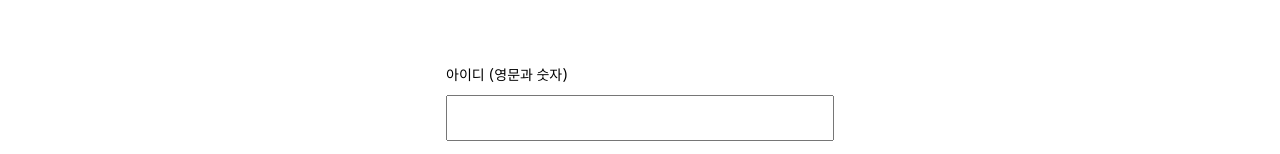
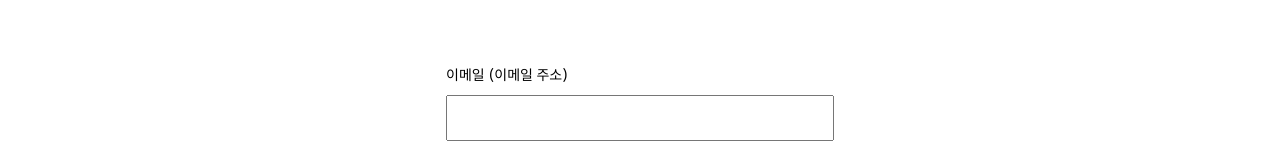
Before and after one commit to kimseonghyoek/tech-tech-talk, a React (Create React App) app in the folder front/: page /login in a window 1280 px wide. Shown: the part 215-369 px from the top of the page. Built offline with nearby package versions, Linux system fonts and the light colour scheme; the HTML template or start-up script is replaced by a standard one.

Commit message:
Update LoginForm component

```diff
--- a/front/src/components/LoginForm.tsx
+++ b/front/src/components/LoginForm.tsx
@@ -174,7 +174,7 @@ function LoginForm(): JSX.Element {
   };
   const checkEmail = () => {
     const email_regExp = /^[0-9a-zA-Z]([-_.]?[0-9a-zA-Z])*@[0-9a-zA-Z]([-_.]?[0-9a-zA-Z])*.[a-zA-Z]{2,3}$/i;
-    if(userEmail.match(email_regExp || userEmail.length >= 51)) {
+    if(userEmail.match(email_regExp) || userEmail.length >= 51) {
       alert("이메일 형식에 맞지 않습니다.");
     } else if (userEmail === "") {
       alert("이메일이 공백입니다.");
@@ -185,6 +185,14 @@ function LoginForm(): JSX.Element {
     setPw(e.target.value);
   };
   const checkPw = () => {
+    const pw_regExp = /^.*(?=^.{8,15}$)(?=.*\d)(?=.*[a-zA-Z])(?=.*[!@#$%^&+=]).*$/;
+    if(!userPw.match(pw_regExp) || userPw.length >= 30) {
+      alert("비밀번호 형식에 맞지 않습니다.");
+    } else if (userPw === "") {
+      alert("비밀번호가 공백입니다.");
+    } else if (userPw !== rePw) {
+      alert("비밀번호 재확인에 실패하셨습니다.");
+    }
   }
 
   const changeRePw = (e: React.ChangeEvent<HTMLInputElement>): any => {
@@ -194,6 +202,8 @@ function LoginForm(): JSX.Element {
   const submitSignup = (e: React.ChangeEvent<HTMLFormElement>): any => {
     e.preventDefault();
     checkName();
+    checkEmail();
+    checkPw()
   };
 
   const submitLogin = (e: React.ChangeEvent<HTMLFormElement>): any => {
@@ -209,7 +219,7 @@ function LoginForm(): JSX.Element {
         </div>
         <form>
           <div className="inputs">
-            <p>아이디 (영문과 숫자)</p>
+            <p>이메일 (이메일 주소)</p>
             <Input placeholder="" onChange={""} />
           </div>
           <div className="inputs">
@@ -253,7 +263,7 @@ function LoginForm(): JSX.Element {
             <Input placeholder="" onChange={changeName} />
           </div>
           <div className="inputs">
-            <p>아이디 (영문과 숫자)</p>
+            <p>이메일 (이메일 주소)</p>
             <Input placeholder="" onChange={changeEmail} />
           </div>
           <div className="inputs">
```
